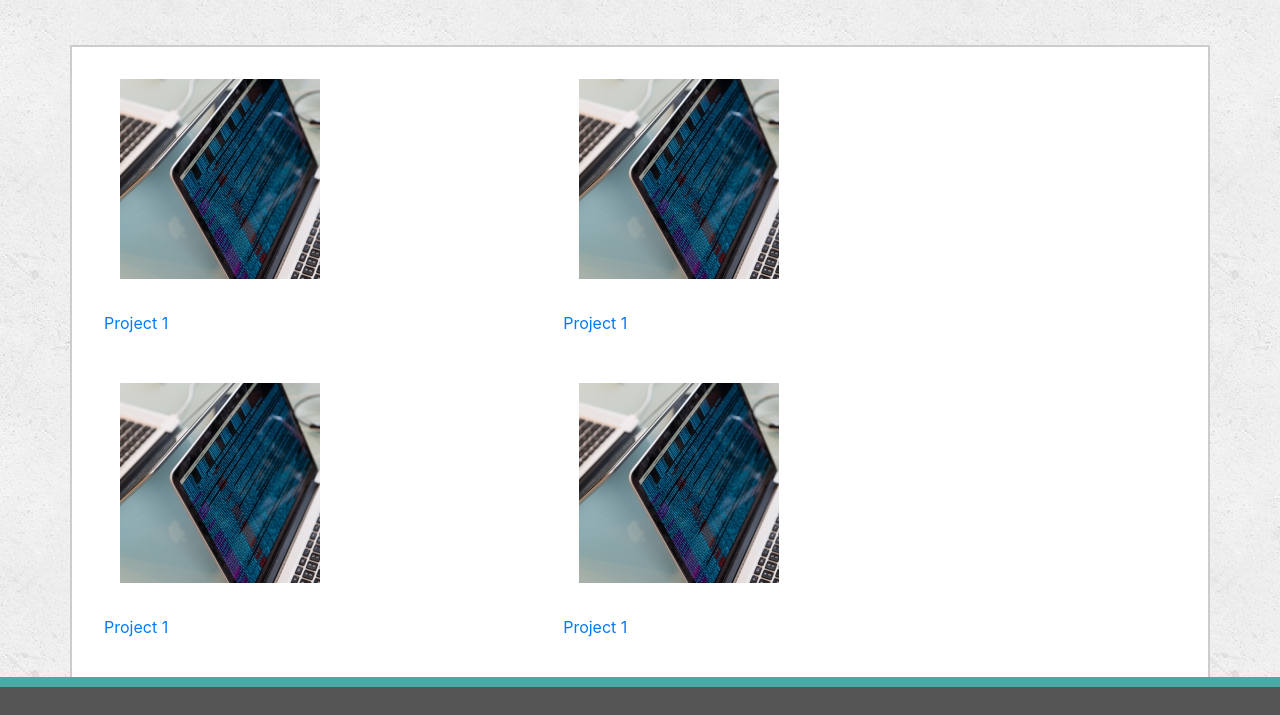
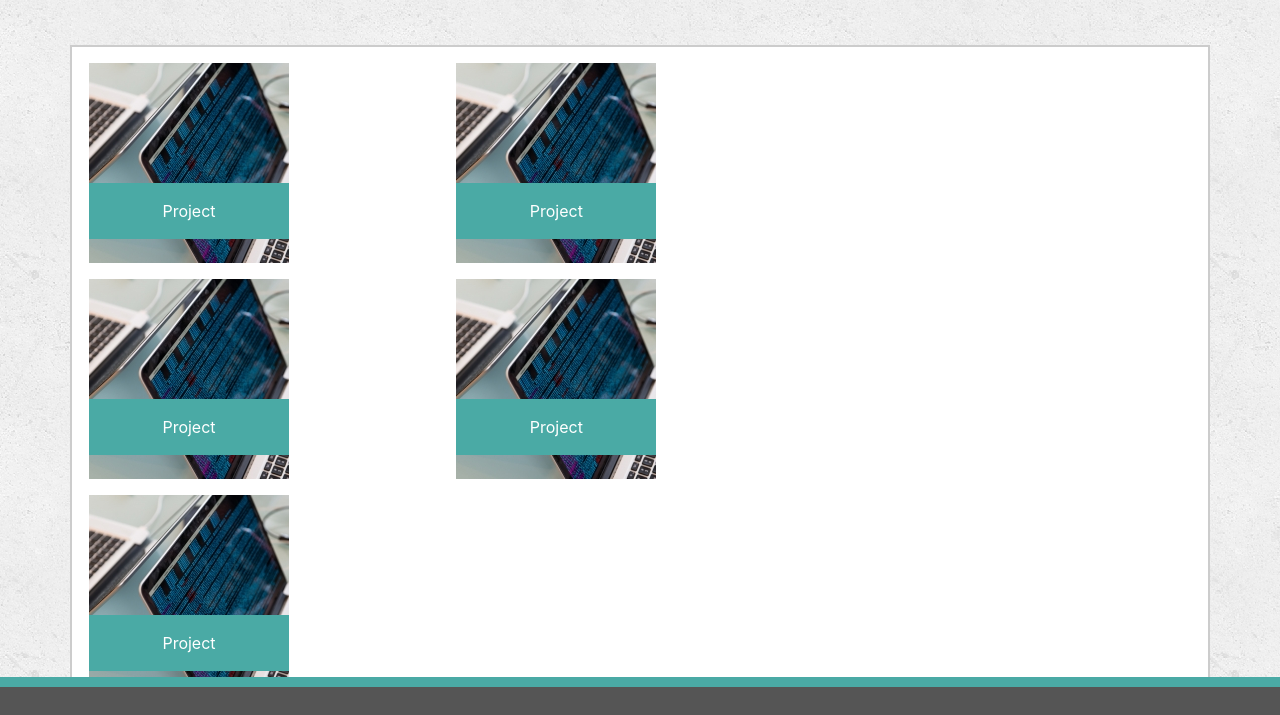
Before and after one commit to KPS-GitHub/Bootstrap-Portfolio, a plain HTML site: page portfolio.html in a window 1280 px wide. Shown: the part 83-798 px from the top of the page. Drawn offline with nearby package versions, Linux system fonts and the light colour scheme.

Commit message:
finished portfolio page

```diff
--- a/portfolio.html
+++ b/portfolio.html
@@ -31,16 +31,89 @@
             </div>
         </div>
 
-        <div class="container back topMarg botPad main">
-            <div class="row">
-                <div class="col-md-3">
-                        <a href="#"><img class="portPic" src="images/placeimg_200_200_tech.jpg"><p>Project 1</p></a>
+        <div class="container back topMarg botMarg botPad main">
+            <div class="row smTopMarg">
+                <div class="col-md-4">
+                    <div class="row" id="box-search">
+                        <div class="thumbnail text-center">
+                            <a href="#"><img src="images/placeimg_200_200_tech.jpg" alt="" class="img-responsive">
+                                <div class="caption">
+                                    <p>Project</p>
+                                </div>
+                            </a>
+                        </div>
+                    </div>
                 </div>
-                <div class="col-md-2">
+                <div class="col-md-4">
+                    <div class="row" id="box-search">
+                        <div class="thumbnail text-center">
+                            <a href="#"><img src="images/placeimg_200_200_tech.jpg" alt="" class="img-responsive">
+                                <div class="caption">
+                                    <p>Project</p>
+                                </div>
+                            </a>
+                        </div>
+                    </div>
+                </div>
+            </div>
+            <div class="row smTopMarg">
+                <div class="col-md-4">
+                    <div class="row" id="box-search">
+                        <div class="thumbnail text-center">
+                            <a href="#"><img src="images/placeimg_200_200_tech.jpg" alt="" class="img-responsive">
+                                <div class="caption">
+                                    <p>Project</p>
+                                </div>
+                            </a>
+                        </div>
+                    </div>
+                </div>
+                <div class="col-md-4">
+                    <div class="row" id="box-search">
+                        <div class="thumbnail text-center">
+                            <a href="#"><img src="images/placeimg_200_200_tech.jpg" alt="" class="img-responsive">
+                                <div class="caption">
+                                    <p>Project</p>
+                                </div>
+                            </a>
+                        </div>
+                    </div>
+                </div>
+            </div>
+            <div class="row smTopMarg">
+                <div class="col-md-4">
+                    <div class="row" id="box-search">
+                        <div class="thumbnail text-center">
+                            <a href="#"><img src="images/placeimg_200_200_tech.jpg" alt="" class="img-responsive">
+                                <div class="caption">
+                                    <p>Project</p>
+                                </div>
+                            </a>
+                        </div>
+                    </div>
+                </div>
+            </div>
 
+
+
+
+
+            <!-- <div class="row">
+                <div class="col-md-4" id="box-search">
+                    <a href="#" class="projLinks"><div class="thumbnail text-center">
+                        <img src="images/placeimg_200_200_tech.jpg" alt="" class="img-responsive">
+                        <div class="caption">
+                            <p>Project 1</p>
+                        </div>
+                    </a>
                 </div>
-                <div class="col-md-3">
-                        <a href="#"><img class="portPic" src="images/placeimg_200_200_tech.jpg"><p>Project 1</p></a>
+                <div class="col-md-4" id="box-search">
+                    <a href="#" class="projLinks"><div class="thumbnail text-center">
+                        <img src="images/placeimg_200_200_tech.jpg" alt="" class="img-responsive">
+                        <div class="caption">
+                            <p>Project 1</p>
+                        </div>
+                    </a>
                 </div>
             </div>
             <div class="row">
@@ -58,7 +131,7 @@
                 <div class="col-md-3">
                         <a href="#"><img class="portPic" src="images/placeimg_200_200_tech.jpg"><p>Project 1</p></a>
                 </div>
-            </div>
+            </div> -->
         </div>
 
         <div class="foot">
--- a/style.css
+++ b/style.css
@@ -45,6 +45,14 @@ nav a {
     margin-top: 3rem;
 }
 
+.smTopMarg {
+    margin-top: 1rem;
+}
+
+.botMarg {
+    margin-bottom: 3rem;
+}
+
 .botPad {
     padding-bottom: 2rem;
 }
@@ -70,3 +78,22 @@ footer {
 .portPic {
     margin: 2rem 1rem;
 }
+
+.thumbnail {
+    position: relative;
+}
+
+.caption {
+    position: absolute;
+    top: 60%;
+    left: 0;
+    width: 100%;
+    background: #4aaaa5;
+    color: #ffffff;
+    padding-top: 1rem;
+}
+
+.projLinks {
+    text-decoration: none;
+    color: #ffffff!important;
+}
```
